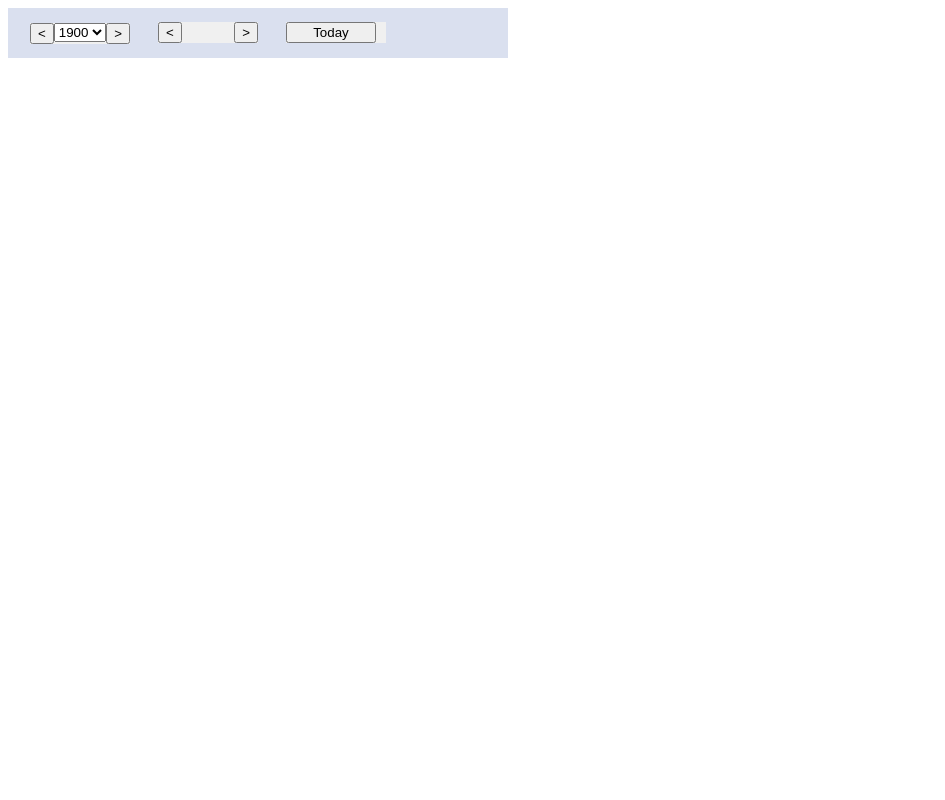
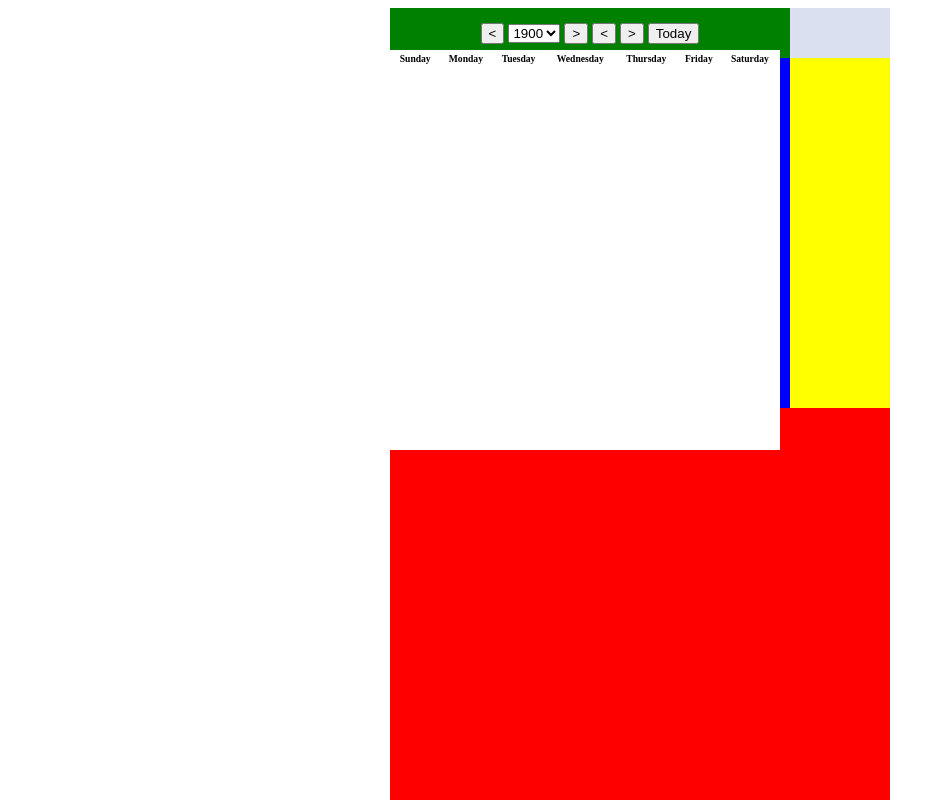
Before and after one commit to lwrsmiling/Calendar, a plain HTML site: page index.html in a window 1280 px wide. Shown: the top 800 px of the page, without its empty margins (0-945 px from the left). Drawn offline with Linux system fonts and the light colour scheme.

Commit message:
dateTable

```diff
--- a/CSS/calendar.css
+++ b/CSS/calendar.css
@@ -1,8 +1,9 @@
 
 .wrap{
-	margin: auto;
-	height: 600px;
-	overflow: scroll;
+	margin: 0 auto;
+	height: 1000px;
+	width: 500px;
+	background-color: red;
 }
 
 .title{
@@ -14,31 +15,43 @@
 
 }
 
-.helper{
-	display: table-cell;
-	vertical-align: middle;
+.controller{
+	line-height: 50px;
+	width: 400px;
+	background-color: green;
+	text-align: center;
+
+}
+
+.controllder button{
+	width: 50px;
+	display: inline-block;
 }
 
 
-.nav{
-	width: 480px;
-	max-height: 30px;
-	margin: 0 auto;
-	list-style-type: none;
-	/*background-color: red;*/
-	padding-left: 0;
+.content{
+	height: 400px;
+	width: 500px;
+	background-color: yellow;
 }
 
-.nav li{
-	width: 100px;
-	line-height: 30px;
-	margin: 0 12px;
-    background-color: #F0F0F0;
-	/*border-color: #BEC0C2;
-	border-style: solid;
-	border-width: 1px;*/
-	display: inline-block;
+.calendar_wrapper{
+	height: 400px;
+	width: 400px;
+	background-color: blue;
 }
+
+#calendar{
+	width: 390px;
+	height: 400px;
+	background-color: white;
+	position: absolute;
+	top: 50px;
+	font-size: 60%;
+
+}
+
+
 /*.nav li a{
 	text-decoration: none;
 
--- a/My Calendar.js
+++ b/My Calendar.js
@@ -25,3 +25,21 @@ function nextYear(){
   y_selected.options[y_selected.selectedIndex].value = updated_year;
   y_selected.options[y_selected.selectedIndex].text = updated_year.toString();
 }
+
+/* create a datetable*/
+
+function generateDateTable(){
+  var dateTable = document.getElementById("dateTable");
+  var rows = 5;
+  var columns = 6;
+  var
+    tds = "<td>".repeat(columns),
+    trs = ('<tr>'+tds).repeat(rows),
+    table = "<table>" + trs + "</table>";
+
+  dateTable.innerHTML= table;
+  String.prototype.repeat = function( num ){
+    return new Array( num + 1 ).join( this );
+  }
+
+}
--- a/index.html
+++ b/index.html
@@ -8,26 +8,47 @@
 <body>
 	<div class="wrap">
 		<div class="title">
-			<div class="helper">
-			    <ul class="nav">
-			    <li>
-			    	<button onclick="lastYear()" style="float: left"><</button>
+			<div class="controller">
+				<button onclick="lastYear()" ><</button>
 			    	<select id="year_selected" >
 
                     </select>
-			    	<button onclick="nextYear()" style="float: right">></button>
+			    	<button onclick="nextYear()" >></button>
 
-			    </li>
-			    <li>
 			    	<button style=""><</button>
-			    	<button style="float: right">></button>
-			    </li>
-			    <li>
-			    	<button style="width: 90px">Today</button>
-			    </li>
-			    </ul>
+			    	<button >></button>
+
+			    	<button onclick="generateDateTable()" >Today</button>
+
 			</div>
+
 		</div>
+		<div class="content">
+			<div class="calendar_wrapper">
+			<table id="calendar">
+			    <thead>
+					<tr>
+						<th>Sunday</th>
+						<th>Monday</th>
+						<th>Tuesday</th>
+						<th>Wednesday</th>
+						<th>Thursday</th>
+						<th>Friday</th>
+						<th>Saturday</th>
+					</tr>
+					<tbody id="dateTable">
+
+					</tbody>
+			     </thead>
+		    </table>
+			</div>
+
+
+		</div>
+
+
+
 	</div>
-    <script src="My Calendar.js"></script>
+
+   <script src="My Calendar.js"></script>
 </body>
```
Also changed, not shown: 1 other file.
